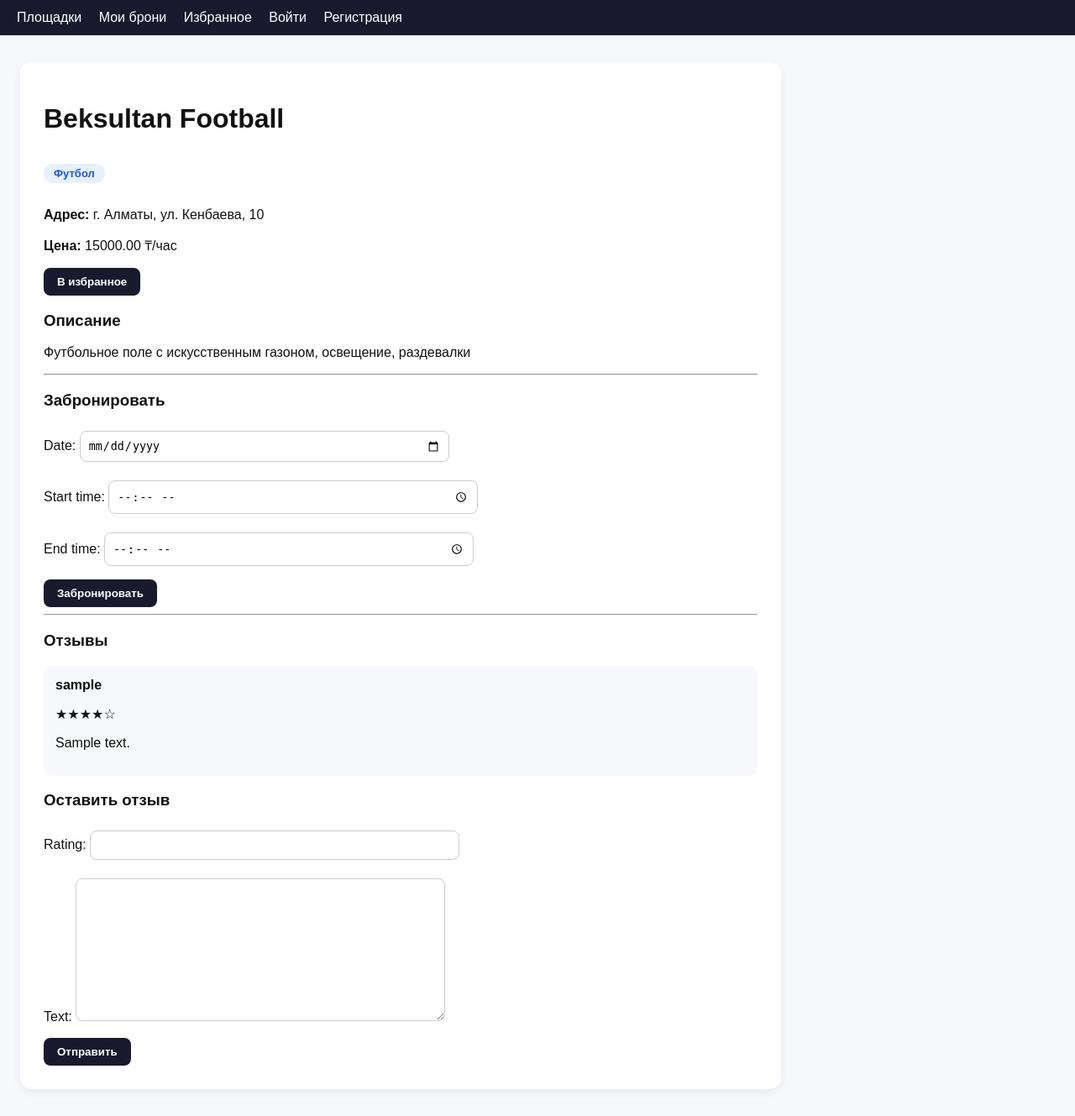
After one commit to NurdauletBoris/SportSlot, a Django app: page /venues/1/ in a window 1280 px wide. The commit adds this page. Shown: the whole page at 84% size. Run offline with Django 5.2, Linux system fonts and the light colour scheme; data comes from the database, SQL or seed files in the repository; tables that the repository leaves empty hold one stand-in row (values such as "Sample post").

Commit message:
Complete frontend features

```diff
--- a/config/settings.py
+++ b/config/settings.py
@@ -137,3 +137,7 @@ STATICFILES_DIRS = [BASE_DIR / 'static']
 
 LOGIN_REDIRECT_URL = 'venue_list'
 LOGOUT_REDIRECT_URL = 'venue_list'
+
+LOGIN_URL = '/users/login/'
+LOGIN_REDIRECT_URL = '/'
+LOGOUT_REDIRECT_URL = '/'
--- a/config/urls.py
+++ b/config/urls.py
@@ -4,4 +4,5 @@ from django.urls import path, include
 urlpatterns = [
     path('admin/', admin.site.urls),
     path('', include('venues.urls')),
+    path('users/', include('users.urls')),
 ]
--- a/static/css/style.css
+++ b/static/css/style.css
@@ -1,6 +1,8 @@
 body {
     font-family: Arial, sans-serif;
     margin: 0;
+    background: #f7f8fb;
+    color: #111;
 }
 
 nav {
@@ -14,43 +16,118 @@ nav a {
     text-decoration: none;
 }
 
-main {
-    padding: 20px;
+nav span {
+    color: #fff;
+    margin-right: 16px;
 }
 
-.message { padding: 10px 20px; }
-.message.success { background: #d4edda; }
-.message.error { background: #f8d7da; }
+main {
+    padding: 32px 24px;
+}
 
-.filters { margin: 16px 0; }
+.message {
+    padding: 12px 24px;
+    font-weight: 600;
+}
+
+.message.success {
+    background: #d4edda;
+    color: #155724;
+}
+
+.message.error {
+    background: #f8d7da;
+    color: #721c24;
+}
+
+.filters {
+    margin: 20px 0;
+}
+
 .filters a {
     display: inline-block;
-    padding: 6px 14px;
-    margin-right: 8px;
+    padding: 8px 18px;
+    margin-right: 10px;
     background: #eee;
-    border-radius: 16px;
+    border-radius: 20px;
     text-decoration: none;
     color: #333;
+    font-weight: 600;
 }
-.filters a.active { background: #1a1a2e; color: #fff; }
+
+.filters a.active {
+    background: #1a1a2e;
+    color: #fff;
+}
 
 .venue-grid {
     display: grid;
-    grid-template-columns: repeat(auto-fill, minmax(260px, 1fr));
-    gap: 16px;
+    grid-template-columns: repeat(auto-fill, minmax(270px, 1fr));
+    gap: 20px;
 }
+
 .venue-card {
-    border: 1px solid #ddd;
-    border-radius: 8px;
-    padding: 16px;
+    background: #fff;
+    border: 1px solid #e1e1e1;
+    border-radius: 14px;
+    padding: 22px;
+    box-shadow: 0 4px 12px rgba(0,0,0,0.05);
 }
-.venue-card h3 { margin-top: 0; }
+
+.venue-card h3 {
+    margin-top: 0;
+}
+
 .sport-badge {
     display: inline-block;
     background: #e8f0fe;
     color: #1a56db;
-    padding: 2px 10px;
-    border-radius: 12px;
+    padding: 4px 12px;
+    border-radius: 14px;
     font-size: 13px;
+    font-weight: 600;
 }
-.price { font-weight: bold; }
+
+.price {
+    font-weight: bold;
+    font-size: 18px;
+}
+
+.btn {
+    display: inline-block;
+    background: #1a1a2e;
+    color: #fff !important;
+    padding: 9px 16px;
+    border-radius: 8px;
+    border: none;
+    text-decoration: none;
+    cursor: pointer;
+    font-weight: 600;
+}
+
+.venue-detail,
+.auth-container {
+    background: #fff;
+    max-width: 850px;
+    padding: 28px;
+    border-radius: 14px;
+    box-shadow: 0 4px 12px rgba(0,0,0,0.06);
+}
+
+form input,
+form select,
+form textarea {
+    width: 100%;
+    max-width: 420px;
+    padding: 9px;
+    margin-top: 6px;
+    border: 1px solid #ccc;
+    border-radius: 8px;
+}
+
+.review-card {
+    background: #f7f8fb;
+    border-radius: 10px;
+    padding: 14px;
+    margin-bottom: 12px;
+}
--- a/templates/base.html
+++ b/templates/base.html
@@ -9,8 +9,9 @@
 <body>
     <nav>
         <a href="/">Площадки</a>
-        <a href="/bookings/my/">Мои брони</a>
-        <a href="/bookings/favorites/">Избранное ({{ favorites_count }})</a>
+        <a href="{% url 'my_bookings' %}">Мои брони</a>
+        <a href="{% url 'favorites' %}">Избранное</a>
+
         {% if user.is_authenticated %}
             <span>Привет, {{ user.username }}</span>
             <a href="/users/logout/">Выйти</a>
--- /dev/null
+++ b/templates/venues/venue_detail.html
@@ -0,0 +1,57 @@
+{% extends 'base.html' %}
+{% load venue_extras %}
+
+{% block title %}{{ venue.name }} — SportSlot{% endblock %}
+
+{% block content %}
+<div class="venue-detail">
+    <h1>{{ venue.name }}</h1>
+
+    <p class="sport-badge">{{ venue.sport_type.name }}</p>
+    <p><strong>Адрес:</strong> {{ venue.address }}</p>
+    <p><strong>Цена:</strong> {{ venue.price_per_hour }} ₸/час</p>
+
+    <form method="post" action="{% url 'toggle_favorite' venue.id %}">
+    {% csrf_token %}
+    {% if is_favorite %}
+        <button type="submit" class="btn">Удалить из избранного</button>
+    {% else %}
+        <button type="submit" class="btn">В избранное</button>
+    {% endif %}
+</form>
+
+    <h3>Описание</h3>
+    <p>{{ venue.description }}</p>
+
+    <hr>
+
+    <h3>Забронировать</h3>
+    <form method="post">
+        {% csrf_token %}
+        {{ booking_form.as_p }}
+        <button type="submit" name="booking_submit" class="btn">Забронировать</button>
+    </form>
+
+    <hr>
+
+    <h3>Отзывы</h3>
+    {% if reviews %}
+        {% for review in reviews %}
+            <div class="review-card">
+                <strong>{{ review.user.username }}</strong>
+                <p>{{ review.rating|stars }}</p>
+                <p>{{ review.text }}</p>
+            </div>
+        {% endfor %}
+    {% else %}
+        <p>Пока нет отзывов.</p>
+    {% endif %}
+
+    <h3>Оставить отзыв</h3>
+    <form method="post">
+        {% csrf_token %}
+        {{ review_form.as_p }}
+        <button type="submit" name="review_submit" class="btn">Отправить</button>
+    </form>
+</div>
+{% endblock %}
--- a/templates/venues/venue_list.html
+++ b/templates/venues/venue_list.html
@@ -23,6 +23,10 @@
                 <p class="sport-badge">{{ venue.sport_type.name }}</p>
                 <p>{{ venue.address }}</p>
                 <p class="price">{{ venue.price_per_hour }} ₸/час</p>
+
+                <a href="{% url 'venue_detail' venue.id %}" class="btn">
+                    Подробнее
+                </a>
             </div>
         {% endfor %}
     </div>
--- /dev/null
+++ b/users/urls.py
@@ -0,0 +1,19 @@
+from django.urls import path
+from django.contrib.auth import views as auth_views
+from .views import register_view
+
+urlpatterns = [
+    path('register/', register_view, name='register'),
+
+    path(
+        'login/',
+        auth_views.LoginView.as_view(template_name='users/login.html'),
+        name='login'
+    ),
+
+    path(
+        'logout/',
+        auth_views.LogoutView.as_view(next_page='venue_list'),
+        name='logout'
+    ),
+]
--- /dev/null
+++ b/venues/forms.py
@@ -0,0 +1,20 @@
+from django import forms
+from bookings.models import Booking
+from .models import Review
+
+
+class BookingForm(forms.ModelForm):
+    class Meta:
+        model = Booking
+        fields = ['date', 'start_time', 'end_time']
+        widgets = {
+            'date': forms.DateInput(attrs={'type': 'date'}),
+            'start_time': forms.TimeInput(attrs={'type': 'time'}),
+            'end_time': forms.TimeInput(attrs={'type': 'time'}),
+        }
+
+
+class ReviewForm(forms.ModelForm):
+    class Meta:
+        model = Review
+        fields = ['rating', 'text']
--- a/venues/urls.py
+++ b/venues/urls.py
@@ -3,4 +3,9 @@ from . import views
 
 urlpatterns = [
     path('', views.venue_list, name='venue_list'),
+    path('venues/<int:pk>/', views.venue_detail, name='venue_detail'),
+    path('my-bookings/', views.my_bookings, name='my_bookings'),
+    path('bookings/<int:pk>/cancel/', views.cancel_booking, name='cancel_booking'),
+    path('venues/<int:pk>/favorite/', views.toggle_favorite, name='toggle_favorite'),
+    path('favorites/', views.favorites, name='favorites'),
 ]
--- a/venues/views.py
+++ b/venues/views.py
@@ -1,11 +1,17 @@
-from django.shortcuts import render
+from django.shortcuts import render, get_object_or_404, redirect
+from django.contrib import messages
+from django.core.exceptions import ValidationError
+from django.contrib.auth.decorators import login_required
+
 from .models import Venue, SportType
+from bookings.models import Booking, Favorite
+from .forms import BookingForm, ReviewForm
+
 
 def venue_list(request):
     venues = Venue.objects.all()
     sport_types = SportType.objects.all()
 
-    # фильтр по виду спорта (?sport=1 в адресе)
     sport_id = request.GET.get('sport')
     if sport_id:
         venues = venues.filter(sport_type_id=sport_id)
@@ -15,3 +21,95 @@ def venue_list(request):
         'sport_types': sport_types,
         'selected_sport': sport_id,
     })
+
+
+def venue_detail(request, pk):
+    venue = get_object_or_404(Venue, pk=pk)
+    reviews = venue.reviews.all().order_by('-created_at')
+
+    booking_form = BookingForm()
+    review_form = ReviewForm()
+
+    is_favorite = False
+    if request.user.is_authenticated:
+        is_favorite = Favorite.objects.filter(user=request.user, venue=venue).exists()
+
+    if request.method == 'POST':
+        if not request.user.is_authenticated:
+            messages.error(request, 'Сначала войдите в аккаунт.')
+            return redirect('login')
+
+        if 'booking_submit' in request.POST:
+            booking_form = BookingForm(request.POST)
+            booking_form.instance.user = request.user
+            booking_form.instance.venue = venue
+
+            if booking_form.is_valid():
+                try:
+                    booking_form.save()
+                    messages.success(request, 'Бронь успешно создана.')
+                    return redirect('venue_detail', pk=venue.pk)
+                except ValidationError as e:
+                    messages.error(request, e.message)
+
+        elif 'review_submit' in request.POST:
+            review_form = ReviewForm(request.POST)
+
+            if review_form.is_valid():
+                review = review_form.save(commit=False)
+                review.user = request.user
+                review.venue = venue
+                review.save()
+
+                messages.success(request, 'Отзыв успешно добавлен.')
+                return redirect('venue_detail', pk=venue.pk)
+
+    return render(request, 'venues/venue_detail.html', {
+        'venue': venue,
+        'reviews': reviews,
+        'booking_form': booking_form,
+        'review_form': review_form,
+        'is_favorite': is_favorite,
+    })
+
+
+@login_required
+def my_bookings(request):
+    bookings = Booking.objects.filter(user=request.user).order_by('-date', '-start_time')
+    return render(request, 'venues/my_bookings.html', {
+        'bookings': bookings
+    })
+
+
+@login_required
+def cancel_booking(request, pk):
+    booking = get_object_or_404(Booking, pk=pk, user=request.user)
+
+    if request.method == 'POST':
+        booking.status = 'cancelled'
+        booking.save()
+        messages.success(request, 'Бронь отменена.')
+
+    return redirect('my_bookings')
+
+@login_required
+def toggle_favorite(request, pk):
+    venue = get_object_or_404(Venue, pk=pk)
+    favorite = Favorite.objects.filter(user=request.user, venue=venue)
+
+    if favorite.exists():
+        favorite.delete()
+        messages.success(request, 'Площадка удалена из избранного.')
+    else:
+        Favorite.objects.create(user=request.user, venue=venue)
+        messages.success(request, 'Площадка добавлена в избранное.')
+
+    return redirect('venue_detail', pk=venue.pk)
+
+
+@login_required
+def favorites(request):
+    favorites = Favorite.objects.filter(user=request.user).select_related('venue')
+    return render(request, 'venues/favorites.html', {
+        'favorites': favorites
+    })
```
Also changed, not shown: templates/users/login.html (added, +19 -0 lines), templates/users/register.html (added, +19 -0 lines), templates/venues/favorites.html (added, +24 -0 lines), templates/venues/my_bookings.html (added, +29 -0 lines), users/forms.py (added, +11 -0 lines), users/views.py (+19 -2 lines).
